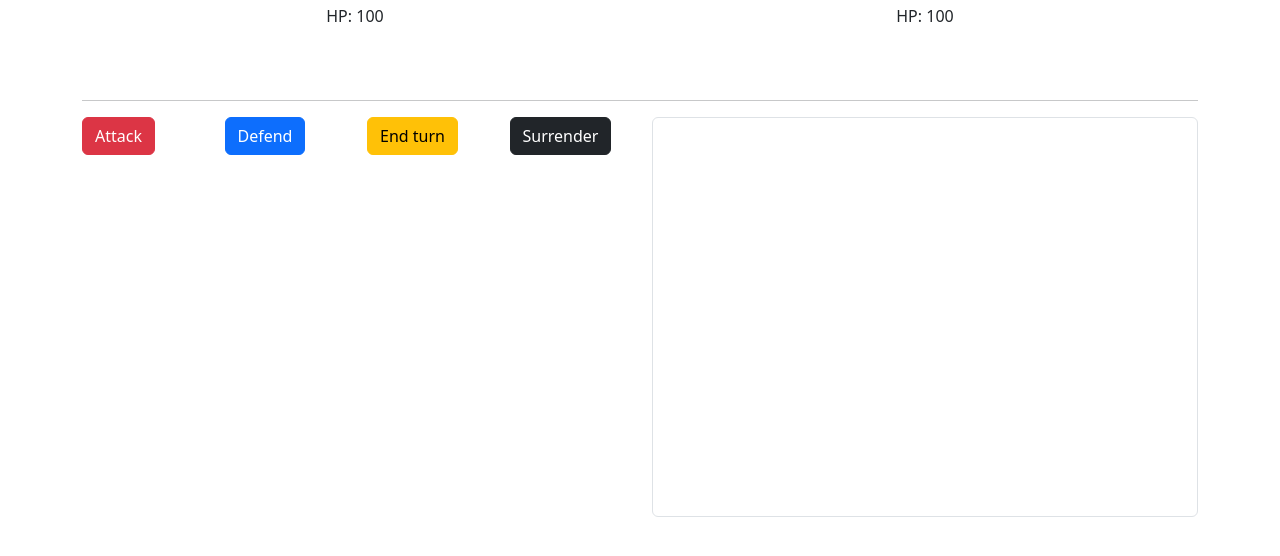
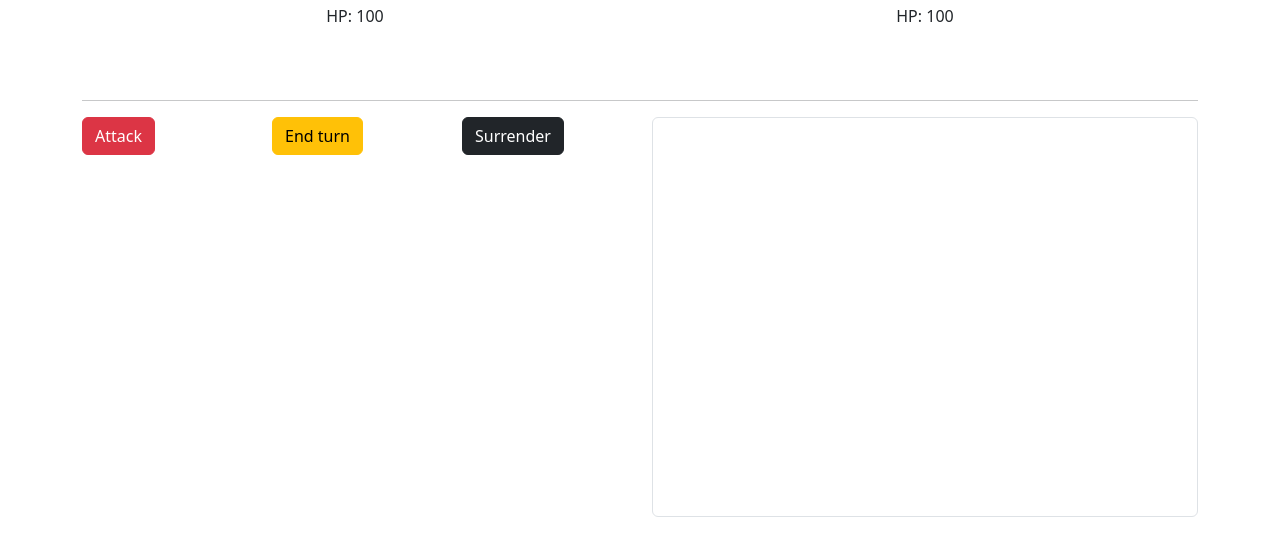
Before and after one commit to igl-myrick/role-playing-game, a website built with webpack: page src/index.html in a window 1280 px wide. Both pictures are taken after typing "Sample" into the empty fields and a click on the button "Submit". Shown: the part 74-630 px from the top of the page. Built offline with nearby package versions, Linux system fonts and the light colour scheme.

Commit message:
temporarily remove defend button

```diff
--- a/src/index.html
+++ b/src/index.html
@@ -44,16 +44,16 @@
         <div class="row">
           <div class="col" id="player-actions">
             <div class="row">
-              <div class="col-md-3">
+              <div class="col">
                 <button type="button" class="btn btn-danger" id="attack-button">Attack</button>
               </div>
-              <div class="col-md-3">
+              <!-- <div class="col">
                 <button type="button" class="btn btn-primary" id="defend-button">Defend</button>
-              </div>
-              <div class="col-md-3">
+              </div> -->
+              <div class="col">
                 <button type="button" class="btn btn-warning" id="end-turn-button">End turn</button>
               </div>
-              <div class="col-md-3">
+              <div class="col">
                 <button type="button" class="btn btn-dark" id="surrender-button">Surrender</button>
               </div>
             </div>
```
